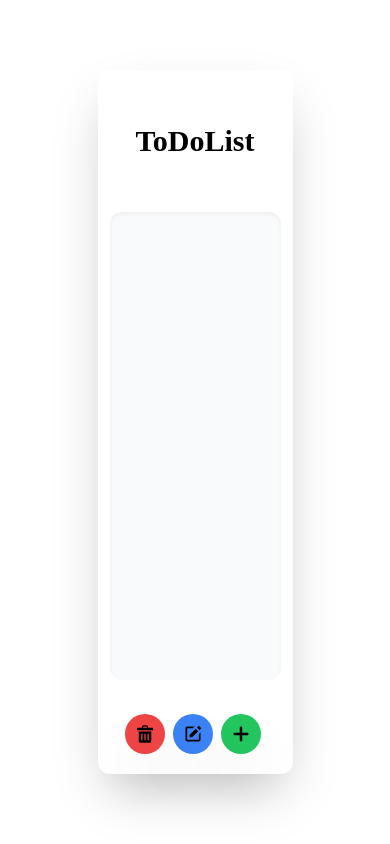
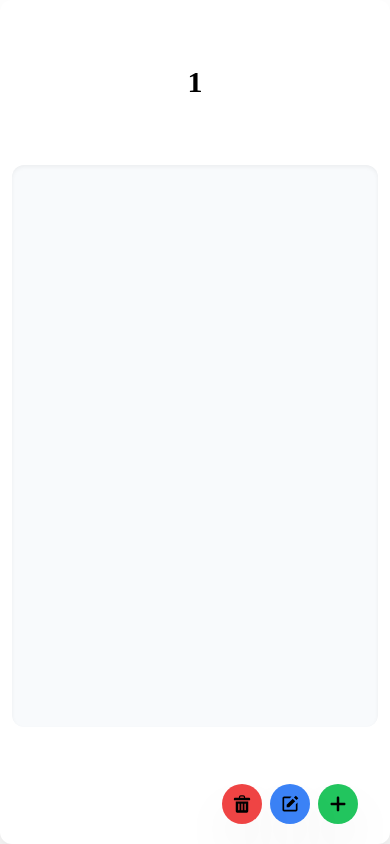
Before and after one commit to code-rizz/NoteApp, a React (Create React App) app in the folder frontend/: page /todolist/1 in a window 390 px wide. Built offline with nearby package versions, Linux system fonts and the light colour scheme.

Commit message:
implemented title change

```diff
--- a/frontend/src/Components/CheckList.jsx
+++ b/frontend/src/Components/CheckList.jsx
@@ -1,10 +1,10 @@
 import React from 'react'
 
-function CheckList() {
+function CheckList(props) {
   return (
     <div className='my-2 bg-white shadow-sm w-full py-2 rounded-lg px-4 cursor-pointer flex flex-row'>
-        <input type='checkbox' />
-        <input className=' ml-3 focus:outline-none w-full' type='text' />
+        <input type='checkbox' onChange={()=>props.onChecked(props.key)}/>
+        <input className=' ml-3 focus:outline-none w-full' type='text' value={props.value} onChange={props.onType} />
     </div>
   )
 }
--- a/frontend/src/Components/Continer.jsx
+++ b/frontend/src/Components/Continer.jsx
@@ -3,7 +3,7 @@ import Button from './Button'
 
 const Continer = (props) => {
   return (
-    <div className={props.className+' h-5/6 w-1/2 rounded-xl min-h-fit min-w-fit shadow-2xl flex-row relative '}>
+    <div className={props.className+' w-full h-full sm:h-5/6 sm:w-1/2 rounded-xl min-h-fit min-w-fit shadow-2xl flex-row relative '}>
         <div className='h-1/6 m-3  flex'>
             <div className='m-auto font-extrabold font-["Poppins"] text-3xl'>{props.name}</div>
         </div>
--- a/frontend/src/Page/HomePage.jsx
+++ b/frontend/src/Page/HomePage.jsx
@@ -2,8 +2,8 @@ import React, { useState } from 'react'
 import Continer from '../Components/Continer'
 import ListItem from '../Components/ListItem'
 import Model from '../Components/Model'
+import { useNavigate } from 'react-router'
 import Notify from '../Components/Notify'
-import { useNavigate } from 'react-router'
 
 const HomePage = () => {
     const [openAddCategory, setOpenAddCategory] = useState(false);
--- a/frontend/src/Page/ToDoList.jsx
+++ b/frontend/src/Page/ToDoList.jsx
@@ -1,14 +1,18 @@
 import React, { useState } from 'react'
 import Continer from '../Components/Continer'
 import CheckList from '../Components/CheckList'
+import { useParams } from 'react-router';
 
 function ToDoList() {
     const [toDoList, setToDoList] = useState([]);
+    const {list} = useParams();
+
+
   return (
     <div className='w-screen h-screen flex'>
-    <Continer name="ToDoList" className="m-auto select-none" onAdd={()=>setToDoList([...toDoList, ''])} onEdit={()=>console.log("Added")} onDelete={()=>console.log("Added")}>
+    <Continer name={list} className="m-auto select-none" onAdd={()=>setToDoList([...toDoList, ''])} onEdit={()=>console.log("Added")} onDelete={()=>console.log("Added")}>
         {
-            toDoList.map((item, index)=>(<CheckList value={item} key={index} />))
+            toDoList.map((item, index)=>(<CheckList onChecked={(c)=>{let temp = [...toDoList];temp.pop(index);setToDoList(temp);console.log(index)}} key={index} />))
         }
     </Continer>
 </div>
```
